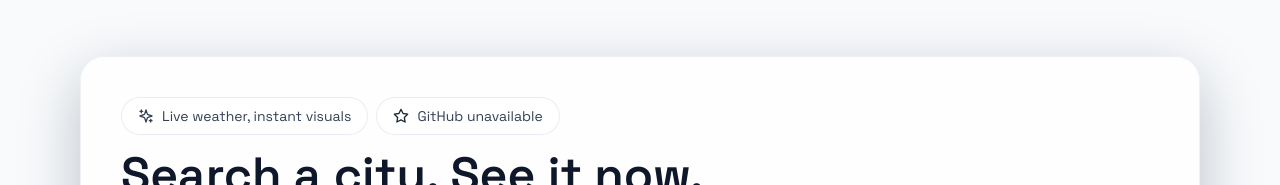
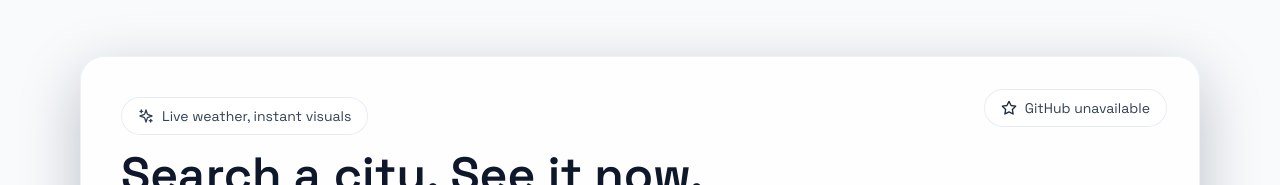
Before and after one commit to AswinAsok/nano-weather-app, a React (Vite) app: page / in a window 1280 px wide. Shown: the top 185 px of the page. Built offline with nearby package versions, Linux system fonts and the light colour scheme; no server answers.

Commit message:
Feat(meta):updated

```diff
--- a/index.html
+++ b/index.html
@@ -1,13 +1,36 @@
-<!doctype html>
+<!DOCTYPE html>
 <html lang="en">
     <head>
         <meta charset="UTF-8" />
         <link rel="icon" type="image/svg+xml" href="/vite.svg" />
         <meta name="viewport" content="width=device-width, initial-scale=1.0" />
-    <title>3D City Weather App</title>
-    <meta property="og:image" content="https://bolt.new/static/og_default.png">
-    <meta name="twitter:card" content="summary_large_image">
-    <meta name="twitter:image" content="https://bolt.new/static/og_default.png">
+        <title>Nano Weather Studio | Live 3D City Weather</title>
+        <meta
+            name="description"
+            content="Search any city to see live weather data paired with an instant 3D skyline visualization."
+        />
+
+        <meta property="og:type" content="website" />
+        <meta property="og:title" content="Nano Weather Studio | Live 3D City Weather" />
+        <meta
+            property="og:description"
+            content="Search any city to see live weather data paired with an instant 3D skyline visualization."
+        />
+        <meta property="og:image" content="/bay.png" />
+        <meta property="og:image:width" content="1024" />
+        <meta property="og:image:height" content="1024" />
+
+        <meta name="twitter:card" content="summary_large_image" />
+        <meta name="twitter:title" content="Nano Weather Studio | Live 3D City Weather" />
+        <meta
+            name="twitter:description"
+            content="Search any city to see live weather data paired with an instant 3D skyline visualization."
+        />
+        <meta name="twitter:image" content="/bay.png" />
+        <meta
+            name="twitter:image:alt"
+            content="3D render of Bay Area skyline with weather overlay"
+        />
     </head>
     <body>
         <div id="root"></div>
--- a/src/App.tsx
+++ b/src/App.tsx
@@ -1,4 +1,4 @@
-import { useEffect, useState } from "react";
+import { useEffect, useState, useRef } from "react";
 import { Search, MapPin, Sparkles, Star } from "lucide-react";
 import WeatherDisplay from "./components/WeatherDisplay";
 import CityVisualization from "./components/CityVisualization";
@@ -91,6 +91,20 @@ function App() {
             <div className="relative min-h-screen overflow-hidden bg-slate-50">
                 <div className="relative max-w-6xl mx-auto px-4 py-12 lg:py-14 space-y-10">
                     <div className="glass-panel relative z-20 p-8 md:p-10 overflow-visible border-slate-200/60">
+                        <a
+                            href="https://github.com/AswinAsok/nano-weather-app"
+                            className="pill flex items-center gap-2 hover:border-slate-400/80 hover:text-slate-900 transition absolute right-6 top-6 md:right-8 md:top-8 z-10"
+                            target="_blank"
+                            rel="noreferrer"
+                            title="View on GitHub"
+                        >
+                            <Star className="w-4 h-4 text-slate-800" />
+                            {githubStars !== null && !githubStarsError && `${githubStars} stars`}
+                            {githubStars === null &&
+                                !githubStarsError &&
+                                "APIs cost snacks—toss a star if this made you smile"}
+                            {githubStarsError && "GitHub unavailable"}
+                        </a>
                         <div className="relative grid grid-cols-1 gap-8 items-center">
                             <div className="space-y-4">
                                 <div className="flex flex-wrap items-center gap-2">
@@ -98,22 +112,6 @@ function App() {
                                         <Sparkles className="w-4 h-4" />
                                         Live weather, instant visuals
                                     </div>
-                                    <a
-                                        href="https://github.com/AswinAsok/nano-weather-app"
-                                        className="pill flex items-center gap-2 hover:border-slate-400/80 hover:text-slate-900 transition"
-                                        target="_blank"
-                                        rel="noreferrer"
-                                        title="View on GitHub"
-                                    >
-                                        <Star className="w-4 h-4 text-slate-800" />
-                                        {githubStars !== null &&
-                                            !githubStarsError &&
-                                            `${githubStars} stars`}
-                                        {githubStars === null &&
-                                            !githubStarsError &&
-                                            "APIs cost snacks—toss a star if this made you smile"}
-                                        {githubStarsError && "GitHub unavailable"}
-                                    </a>
                                 </div>
                                 <h1 className="text-4xl md:text-5xl font-semibold leading-tight text-slate-900">
                                     Search a city. See it now.
```
Also changed, not shown: public/bay.png (added). Lines whose indentation alone changed are shown as unchanged.
